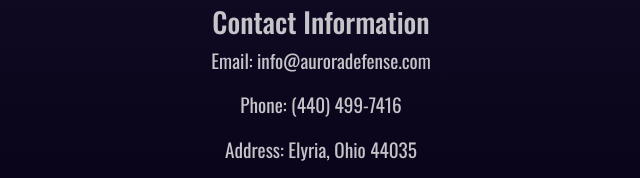
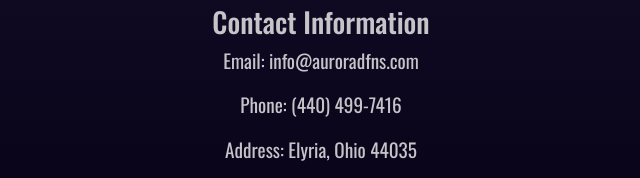
Before and after one commit to FomniSolutions/auroradefensellc, a plain HTML site: page index.html in a window 1280 px wide. Shown: the part 1996-2174 px from the top of the page, 319-959 px from the left. Drawn offline with nearby package versions, Linux system fonts and the light colour scheme.

Commit message:
Update index.html

```diff
--- a/index.html
+++ b/index.html
@@ -166,7 +166,7 @@
       <section id="contact">
         <h2>Contact Us</h2>
         <h3>Contact Information</h3>
-        <p>Email: info@auroradefense.com</p>
+        <p>Email: info@auroradfns.com</p>
         <p>Phone: (440) 499-7416</p>
         <p>Address: Elyria, Ohio 44035</p>
         <h3>Follow Us</h3>
```
